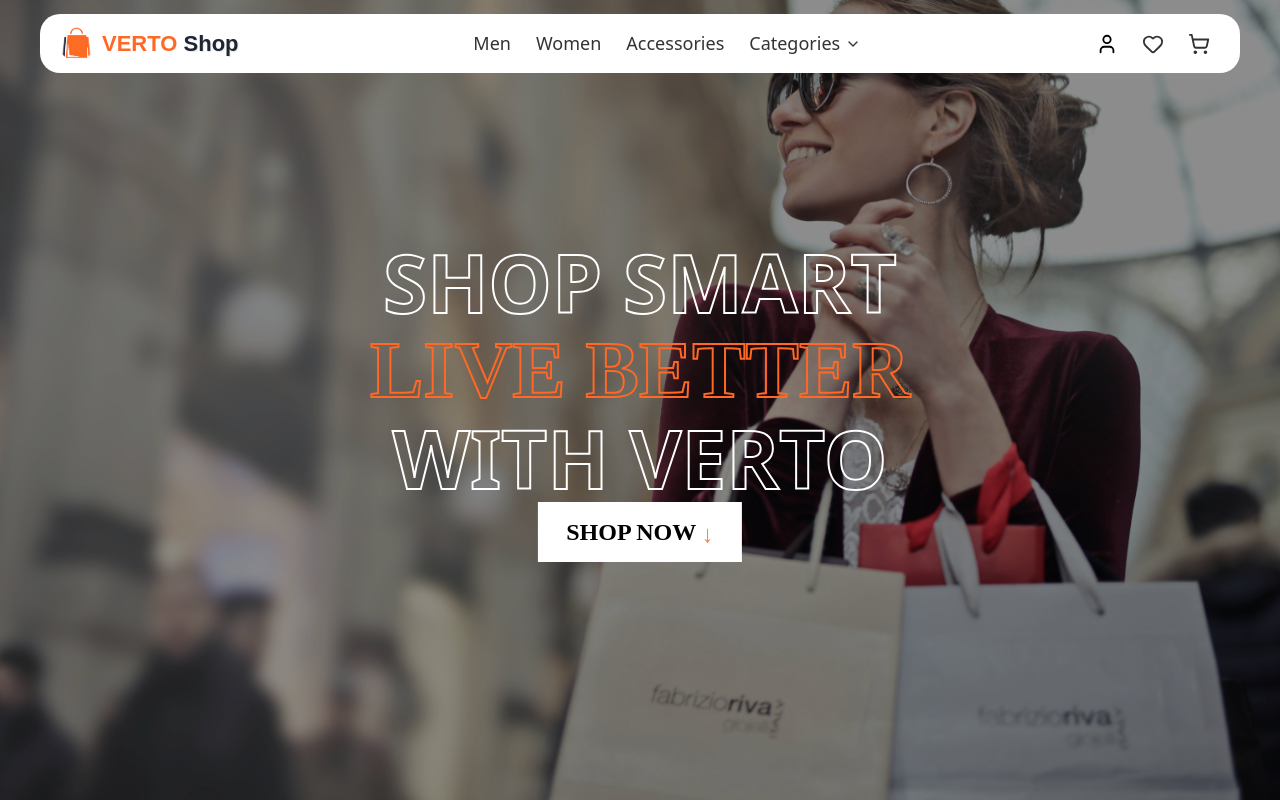
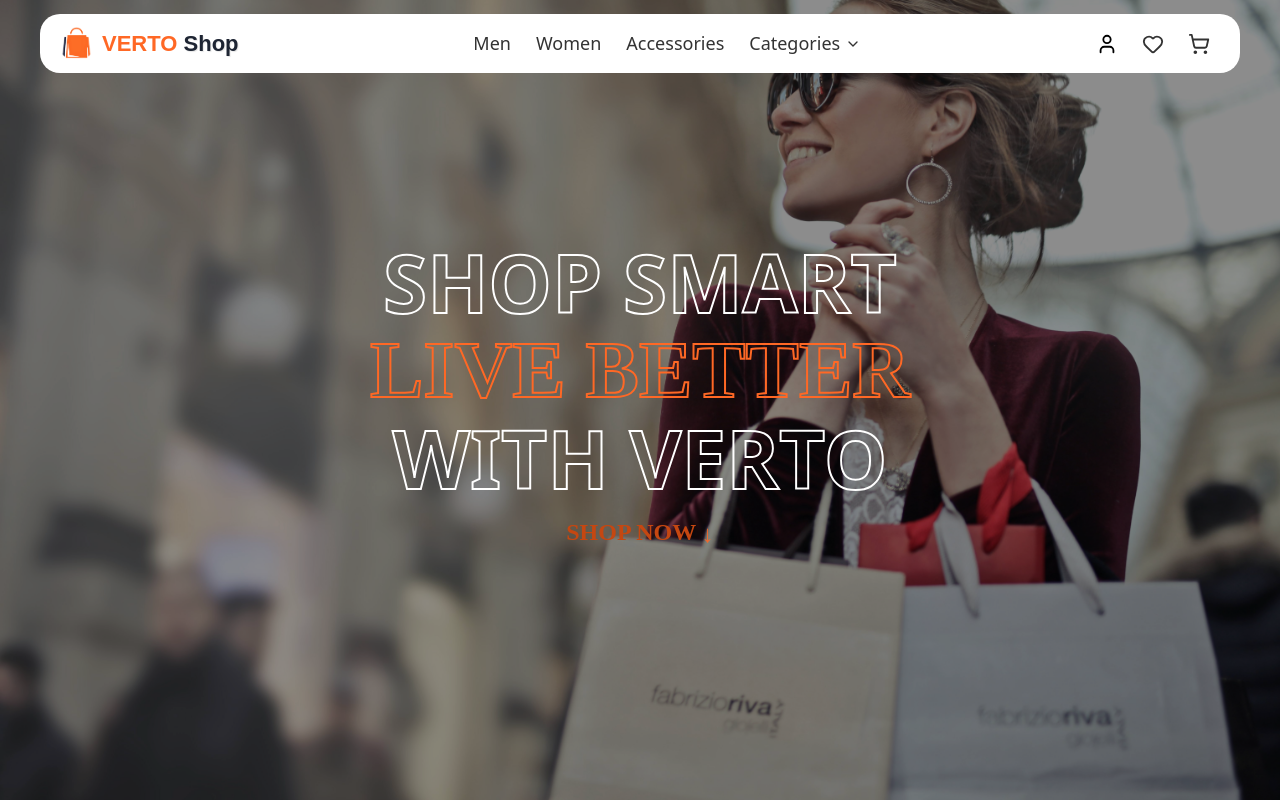
Before and after one commit to sawan-sawan/Verto-Shop, a React (Vite) app: page / in a window 1280 px wide. In both pictures the pointer is over the button 639 px from the left and 532 px from the top of the page. Shown: the top 800 px of the page. Built offline with nearby package versions, Linux system fonts and the light colour scheme; a web font is replaced by a local one.

Commit message:
hero btn

```diff
--- a/src/components/Hero.css
+++ b/src/components/Hero.css
@@ -87,8 +87,8 @@
 }
 
 .cta-btn:hover {
-  background: #fff;
-  color: #000;
+  background: #ffffff00;
+  color: #c54711;
 }
 
 .cta-btn:focus {
```
